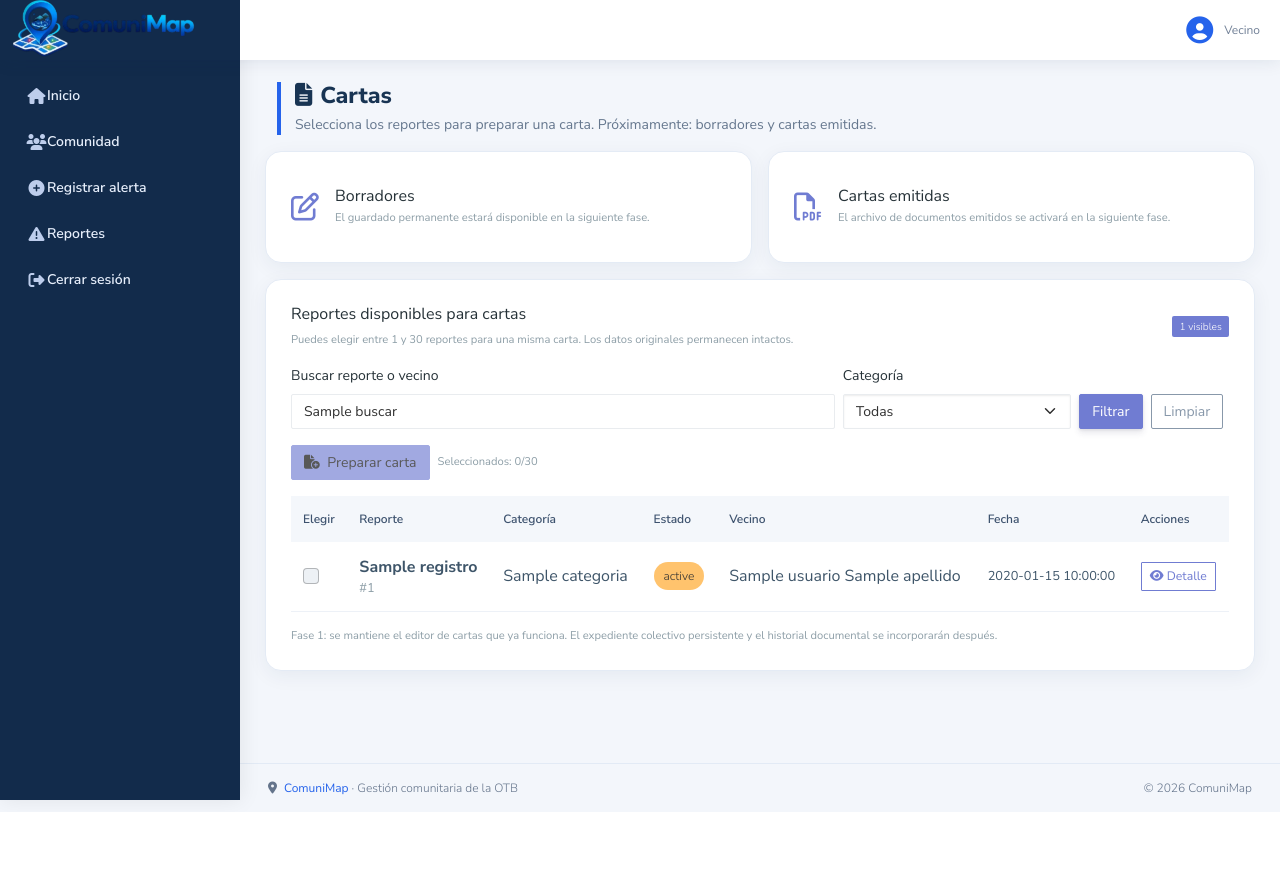
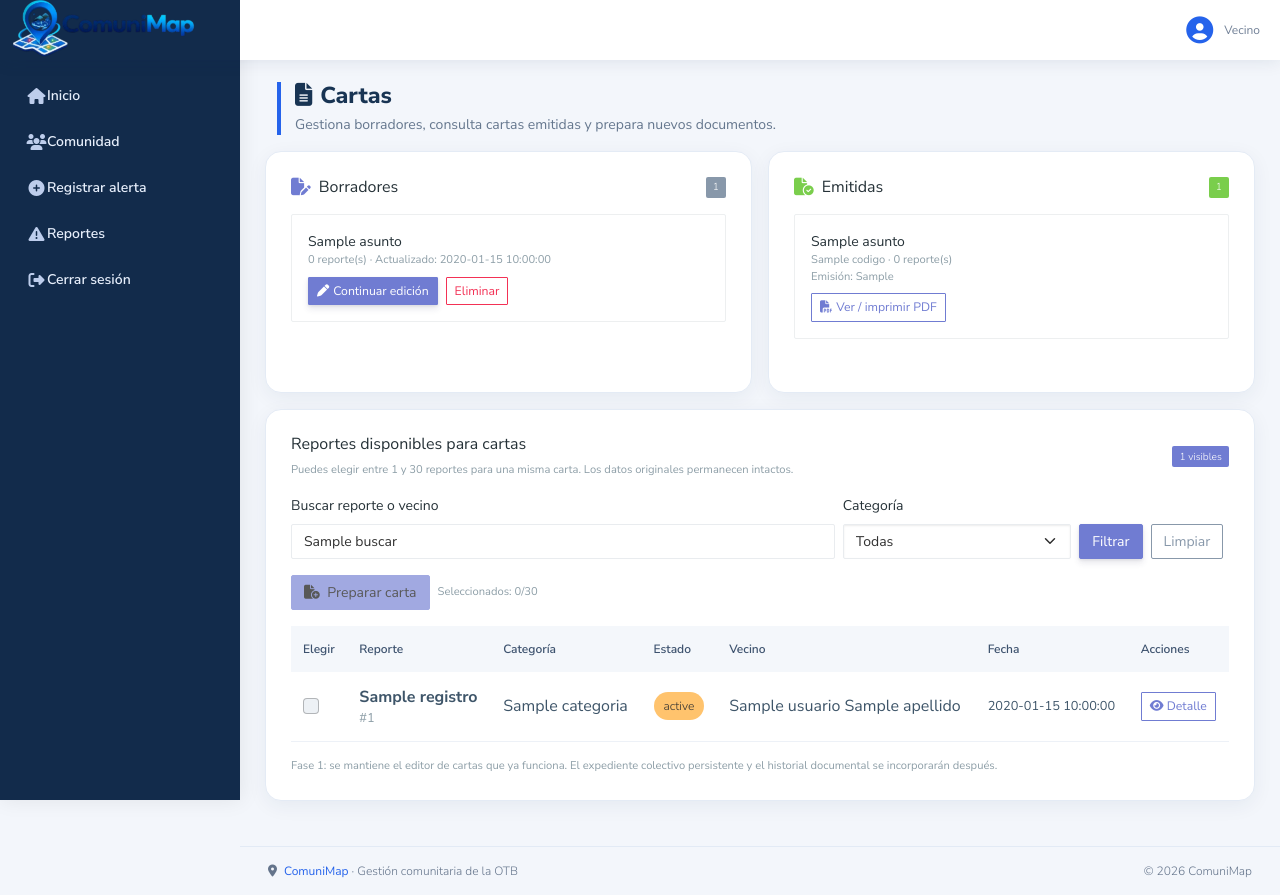
Before and after one commit to JFCXD/comunimap, a Laravel app: template GestionDeAlertas/resources/views/seguimiento/cartas.blade.php in a window 1280 px wide. Before the commit the page ends 812 px from the top, so only its background shows below. Run offline with Laravel 12, Linux system fonts and the light colour scheme; the template is opened without the code that fills it: most values are stand-ins (such as "Sample title", 1, 10 or a date in 2020); grey boxes marked "Sample" are stand-in pictures; parts of the project's set-up code (start-up, migrations or seed data) failed here and were passed over.

Commit message:
Fase 2: mostrar borradores editables y PDF de cartas emitidas en Cartas

```diff
--- a/GestionDeAlertas/resources/views/seguimiento/cartas.blade.php
+++ b/GestionDeAlertas/resources/views/seguimiento/cartas.blade.php
@@ -9,19 +9,48 @@
   <div class="page-breadcrumb"><div class="container-fluid">
     <div class="cm-page-heading">
       <h4 class="page-title"><i class="fa-solid fa-file-lines me-2" aria-hidden="true"></i>Cartas</h4>
-      <p class="cm-subtitle mb-0">Selecciona los reportes para preparar una carta. Próximamente: borradores y cartas emitidas.</p>
+      <p class="cm-subtitle mb-0">Gestiona borradores, consulta cartas emitidas y prepara nuevos documentos.</p>
     </div>
   </div></div>
   <div class="container-fluid">
     @if($errors->any()) <div class="alert alert-danger">{{ $errors->first() }}</div> @endif
+    @if(session('success'))<div class="alert alert-success" role="status">{{ session('success') }}</div>@endif
     <div class="row g-3 mb-3">
-      <div class="col-md-6"><div class="card h-100"><div class="card-body d-flex align-items-center gap-3">
-        <i class="fa-regular fa-pen-to-square fa-2x text-primary" aria-hidden="true"></i>
-        <div><h5 class="mb-1">Borradores</h5><p class="text-muted small mb-0">El guardado permanente estará disponible en la siguiente fase.</p></div>
+      <div class="col-md-6"><div class="card h-100"><div class="card-body">
+        <div class="d-flex align-items-center gap-2 mb-3"><i class="fa-solid fa-file-pen text-primary fa-lg"></i><h5 class="mb-0">Borradores</h5>
+          <span class="badge bg-secondary ms-auto">{{ $documentos->where('estado','Borrador')->count() }}</span></div>
+        <div style="max-height:310px;overflow-y:auto">
+        @forelse($documentos->where('estado','Borrador') as $doc)
+          <div class="border rounded p-3 mb-2">
+            <div class="fw-semibold">{{ $doc->asunto ?: 'Carta sin asunto' }}</div>
+            <div class="small text-muted mb-2">{{ count(json_decode($doc->reportes_json, true) ?: []) }} reporte(s) · Actualizado: {{ $doc->updated_at }}</div>
+            <div class="d-flex flex-wrap gap-2 align-items-center">
+              <a class="btn btn-primary btn-sm" href="{{ route('cartas.editar',['id'=>$doc->id]) }}"><i class="fa-solid fa-pen me-1"></i>Continuar edición</a>
+              <form method="POST" action="{{ route('cartas.eliminar',['id'=>$doc->id]) }}" onsubmit="return confirm('¿Eliminar este borrador?');">
+                @csrf <button class="btn btn-outline-danger btn-sm" type="submit">Eliminar</button>
+              </form>
+            </div>
+          </div>
+        @empty
+          <p class="small text-muted">Todavía no hay borradores guardados.</p>
+        @endforelse
+        </div>
       </div></div></div>
-      <div class="col-md-6"><div class="card h-100"><div class="card-body d-flex align-items-center gap-3">
-        <i class="fa-regular fa-file-pdf fa-2x text-primary" aria-hidden="true"></i>
-        <div><h5 class="mb-1">Cartas emitidas</h5><p class="text-muted small mb-0">El archivo de documentos emitidos se activará en la siguiente fase.</p></div>
+      <div class="col-md-6"><div class="card h-100"><div class="card-body">
+        <div class="d-flex align-items-center gap-2 mb-3"><i class="fa-solid fa-file-circle-check text-success fa-lg"></i><h5 class="mb-0">Emitidas</h5>
+          <span class="badge bg-success ms-auto">{{ $documentos->where('estado','Emitida')->count() }}</span></div>
+        <div style="max-height:310px;overflow-y:auto">
+        @forelse($documentos->where('estado','Emitida') as $doc)
+          <div class="border rounded p-3 mb-2">
+            <div class="fw-semibold">{{ $doc->asunto ?: 'Carta emitida' }}</div>
+            <div class="small text-muted">{{ $doc->codigo }} · {{ count(json_decode($doc->reportes_json, true) ?: []) }} reporte(s)</div>
+            <div class="small text-muted mb-2">Emisión: {{ $doc->emitida_en }}</div>
+            <a class="btn btn-outline-primary btn-sm" href="{{ route('cartas.pdf',['id'=>$doc->id]) }}" target="_blank" rel="noopener"><i class="fa-solid fa-file-pdf me-1"></i>Ver / imprimir PDF</a>
+          </div>
+        @empty
+          <p class="small text-muted">Todavía no hay cartas emitidas y archivadas.</p>
+        @endforelse
+        </div>
       </div></div></div>
     </div>
     <div class="card"><div class="card-body">
```
